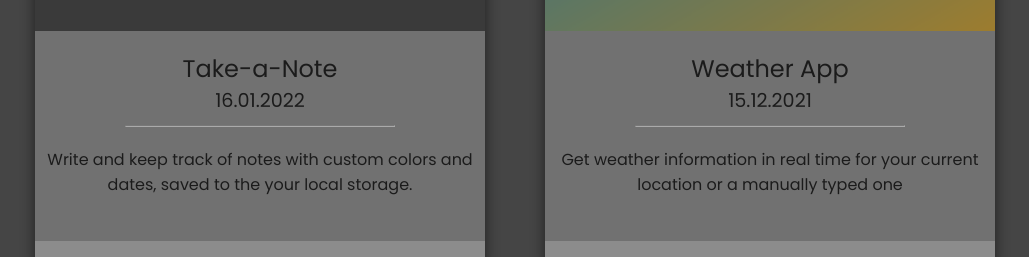
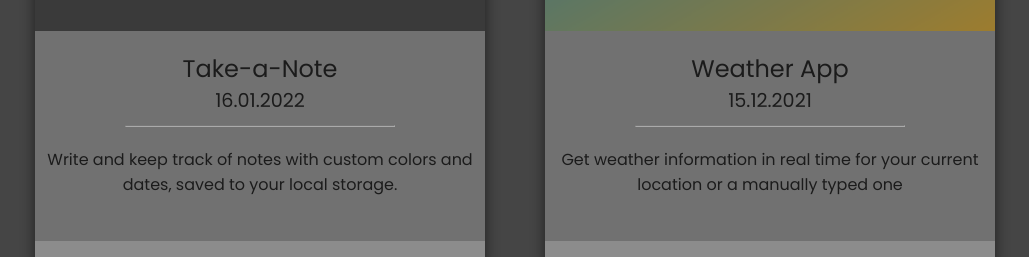
Before and after one commit to raduloov/personal-portfolio, a React (Create React App) app: page / in a window 1280 px wide. Shown: the part 1280-1537 px from the top of the page, without its empty margins (125-1154 px from the left). Built offline with nearby package versions, Linux system fonts and the light colour scheme.

Commit message:
fixed a typo

```diff
--- a/src/components/PortfolioContainer/PortfolioContainer.js
+++ b/src/components/PortfolioContainer/PortfolioContainer.js
@@ -14,7 +14,7 @@ const PortfolioContainer = () => {
           img={THUMBNAILS[0]}
           title="Take-a-Note"
           date="16.01.2022"
-          description="Write and keep track of notes with custom colors and dates, saved to the your local storage."
+          description="Write and keep track of notes with custom colors and dates, saved to your local storage."
           demoLink="https://take-some-notes.netlify.app/"
           gitLink="https://github.com/raduloov/take-a-note"
         />
```
